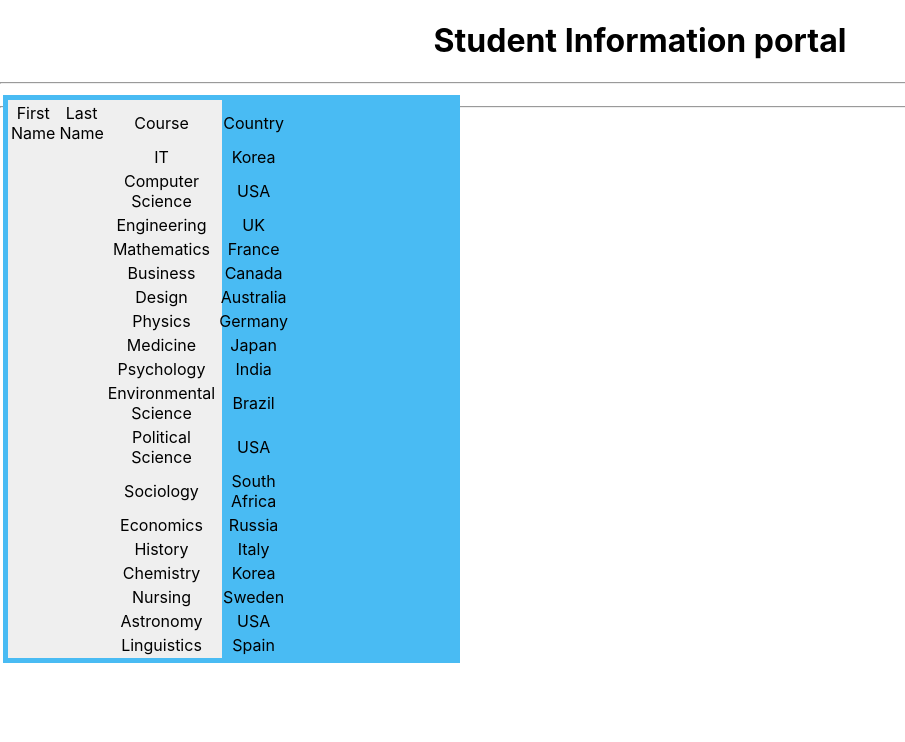
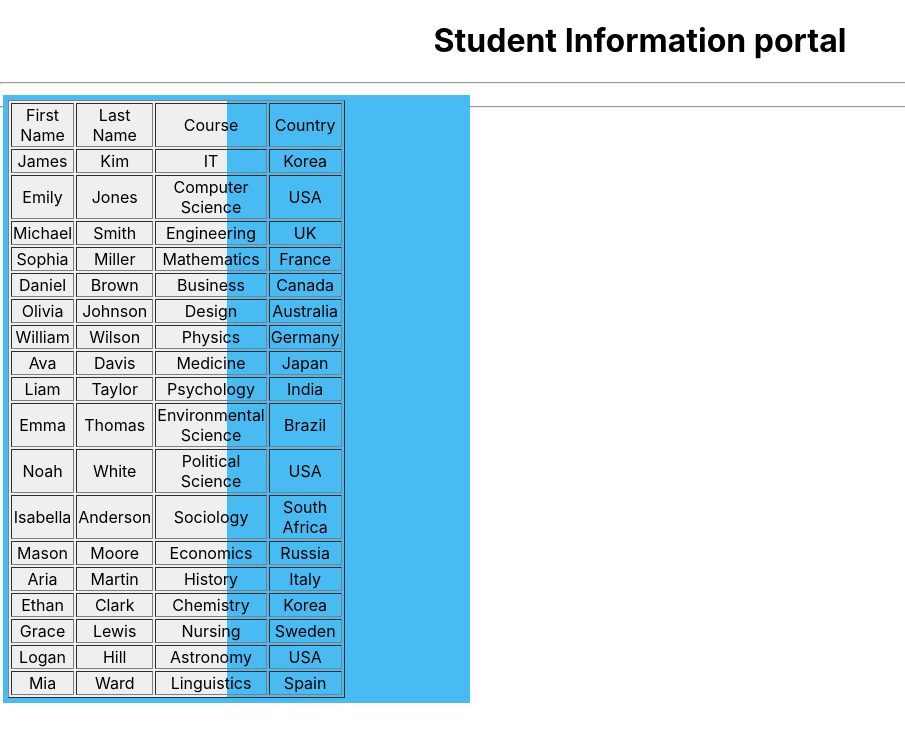
Before and after one commit to IlmaIsmail/Assignment3-MCC, a React (Create React App) app in the folder studentinformationportal/: page / in a window 1280 px wide. Shown: the top 742 px of the page, without its empty margins (0-905 px from the left). Built offline with nearby package versions, Linux system fonts and the light colour scheme.

Commit message:
fix width

```diff
--- a/studentinformationportal/src/App.js
+++ b/studentinformationportal/src/App.js
@@ -7,7 +7,7 @@ function App() {
     <div className="App">
       <h1 align="center">Student Information portal</h1>
       <hr/>
-      <table>
+      <table width="100">
         <tbody>
           <tr>
             <td>
--- a/studentinformationportal/src/components/StudentTable.js
+++ b/studentinformationportal/src/components/StudentTable.js
@@ -4,7 +4,7 @@ export default function StudentTable(props){
     return(
         <div className="outerDiv">
             <div className="leftDiv">
-                <table>
+                <table border="1">
                     <thead>
                         <tr>
                             <td>First Name</td>
@@ -17,8 +17,8 @@ export default function StudentTable(props){
                         {
                             props.students.map( student=>
                                 <tr>
-                                    <td>{student.firstname}</td>
-                                    <td>{student.lastname}</td>
+                                    <td>{student.firstName}</td>
+                                    <td>{student.lastName}</td>
                                     <td>{student.course}</td>
                                     <td>{student.address.country}</td>
                                 </tr>
```
